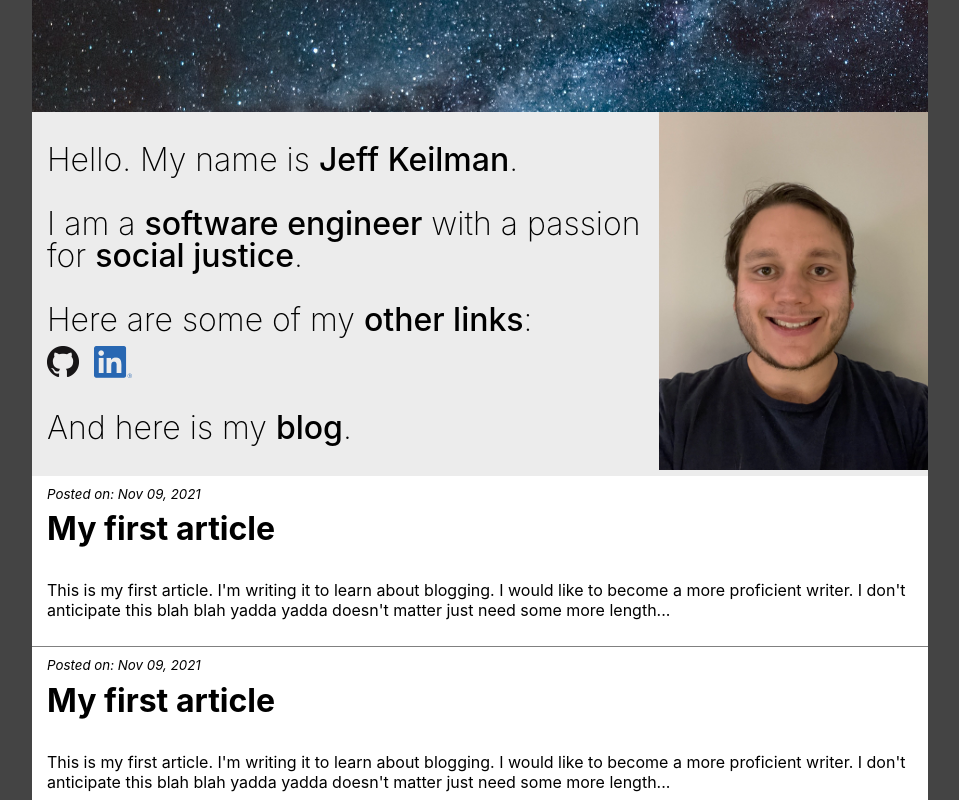
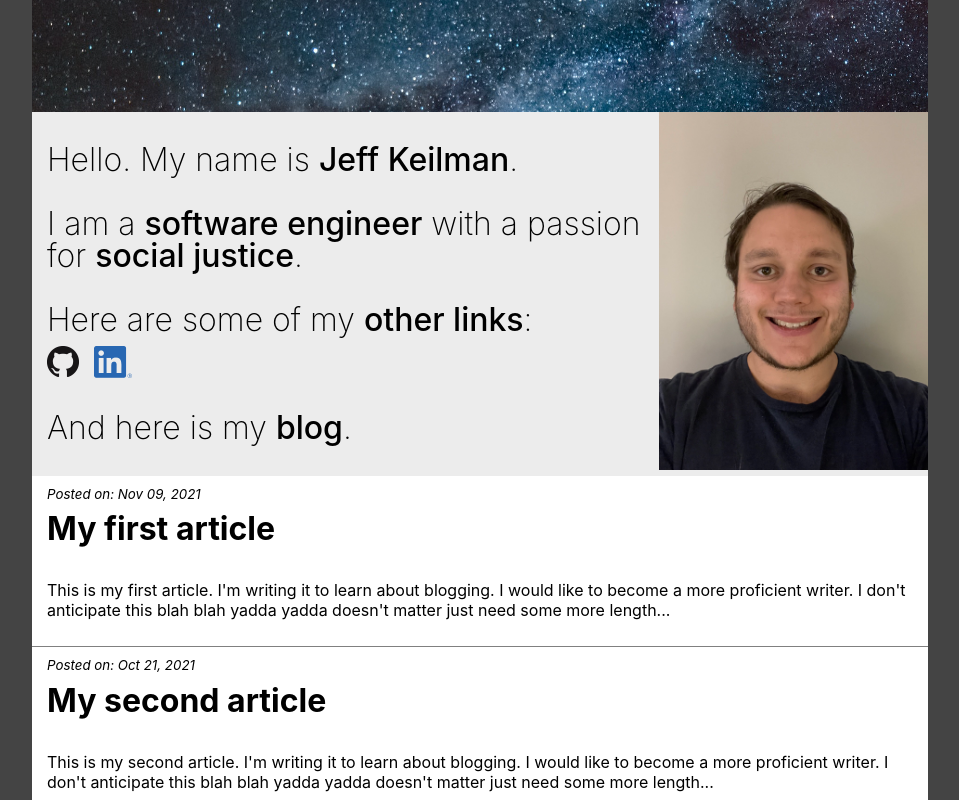
Before and after one commit to jeffkeilman/simpleblogfrontend, a React (Create React App) app: page / in a window 1280 px wide. Shown: the top 800 px of the page, without its empty margins (160-1119 px from the left). Built offline with nearby package versions, Linux system fonts and the light colour scheme.

Commit message:
Fix page height, add more test data

```diff
--- a/src/components/App/App.css
+++ b/src/components/App/App.css
@@ -2,6 +2,5 @@
   margin-left: 15%;
   margin-right: 15%;
   background-color: #ffffff;
-  height: 100vh;
-  overflow-y: auto;
+  min-height: 100vh;
 }
--- a/src/components/ArticleArea/ArticleArea.js
+++ b/src/components/ArticleArea/ArticleArea.js
@@ -6,13 +6,19 @@ const articles = [
     id: 1,
     posted_dt: '2021-11-09T22:15:41.118Z',
     title: 'My first article',
-    article_preview: "This is my first article. I'm writing it to learn about blogging. I would like to become a more proficient writer. I don't anticipate this blah blah yadda yadda doesn't matter just need some more length"
+    preview: "This is my first article. I'm writing it to learn about blogging. I would like to become a more proficient writer. I don't anticipate this blah blah yadda yadda doesn't matter just need some more length"
   },
   {
-    id: 1,
-    posted_dt: '2021-11-09T22:15:41.118Z',
-    title: 'My first article',
-    article_preview: "This is my first article. I'm writing it to learn about blogging. I would like to become a more proficient writer. I don't anticipate this blah blah yadda yadda doesn't matter just need some more length"
+    id: 2,
+    posted_dt: '2021-10-21T22:15:41.118Z',
+    title: 'My second article',
+    preview: "This is my second article. I'm writing it to learn about blogging. I would like to become a more proficient writer. I don't anticipate this blah blah yadda yadda doesn't matter just need some more length"
+  },
+  {
+    id: 3,
+    posted_dt: '2021-10-03T22:15:41.118Z',
+    title: 'My third article',
+    preview: "This is my third article. I'm writing it to learn about blogging. I would like to become a more proficient writer. I don't anticipate this blah blah yadda yadda doesn't matter just need some more length."
   }
 ]
 
@@ -34,11 +40,16 @@ class Description extends React.Component {
       return articles.map(article => {
         const articleDateStr = new Date(article.posted_dt).toDateString()
         const articleDateStrTrimmed = this.trimDate(articleDateStr)
+        const lastCharInPreview = article.preview[article.preview.length - 1]
+        if (lastCharInPreview === '.') {
+          // if last char in preview is a period, strip it from the preview so ... doesn't look weird
+          article.preview = article.preview.substring(0, article.preview.length - 1)
+        }
         return (
           <article key={article.id} className='Article'>
             <sup>Posted on: {articleDateStrTrimmed}</sup>
             <h1>{article.title}</h1>
-            <p>{article.article_preview}...</p>
+            <p>{article.preview}...</p>
           </article>
         )
       })
```
